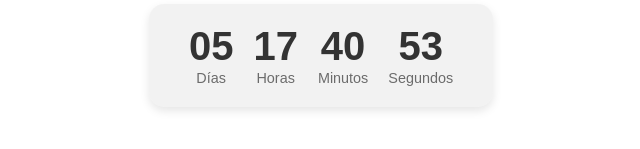
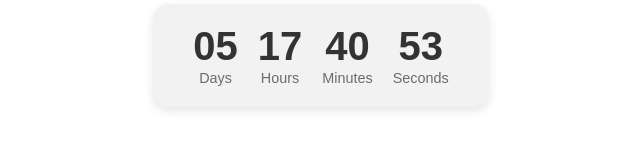
Before and after one commit to senioritasiri/senioritasiri.github.io, a plain HTML site: page index.html in a window 1280 px wide. Shown: the part 345-494 px from the top of the page, 319-959 px from the left. Drawn offline with Linux system fonts and the light colour scheme.

Commit message:
Update index.html

```diff
--- a/index.html
+++ b/index.html
@@ -51,19 +51,19 @@
         <div class="time">
             <div>
                 <span id="days">00</span>
-                <small>Días</small>
+                <small>Days</small>
             </div>
             <div>
                 <span id="hours">00</span>
-                <small>Horas</small>
+                <small>Hours</small>
             </div>
             <div>
                 <span id="minutes">00</span>
-                <small>Minutos</small>
+                <small>Minutes</small>
             </div>
             <div>
                 <span id="seconds">00</span>
-                <small>Segundos</small>
+                <small>Seconds</small>
             </div>
         </div>
     </div>
```
